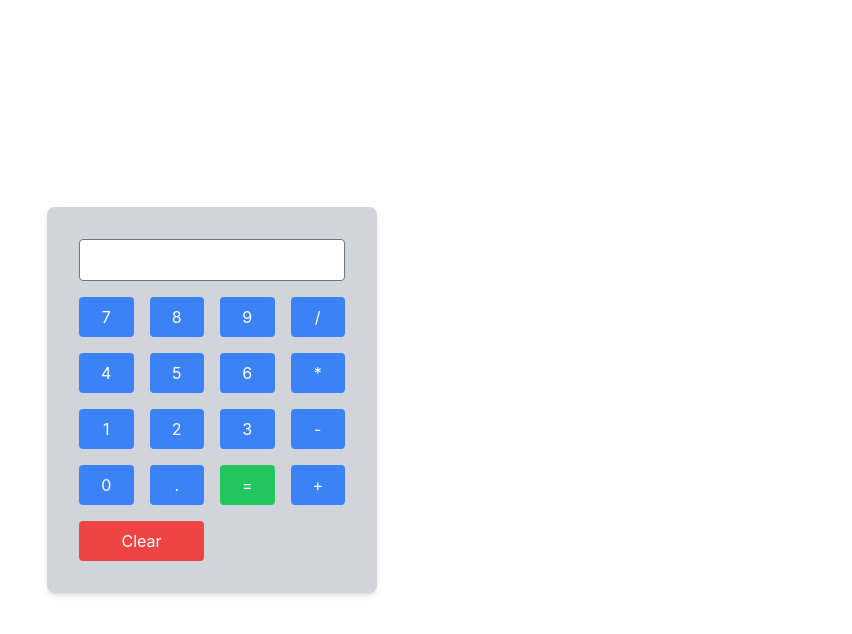
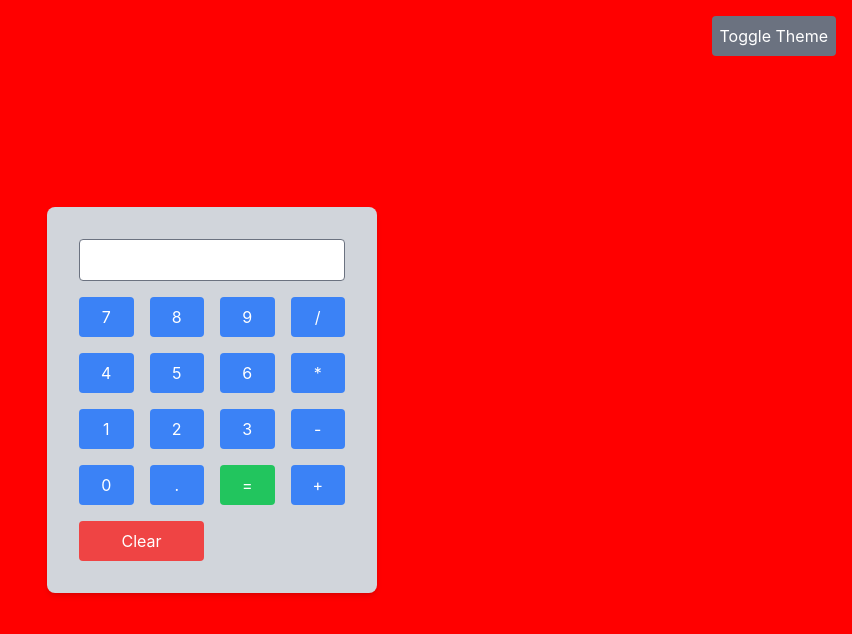
Before and after one commit to mehmetbacik/calculator-app, a React (Create React App) app: page / in a window 1280 px wide. Shown: the top 634 px of the page, without its empty margins (428-1280 px from the left). Built offline with nearby package versions, Linux system fonts and the light colour scheme.

Commit message:
Update
Updated for Calculator.

```diff
--- a/src/components/Calculator/Calculator.css
+++ b/src/components/Calculator/Calculator.css
@@ -0,0 +1,11 @@
+.theme1 {
+    background-color: red;
+}
+
+.theme2 {
+    background-color: green;
+}
+
+.theme3 {
+    background-color: blue;
+}
--- a/src/components/Calculator/Calculator.tsx
+++ b/src/components/Calculator/Calculator.tsx
@@ -3,6 +3,7 @@ import './Calculator.css';
 
 const Calculator: React.FC = () => {
   const [input, setInput] = useState<string>('');
+  const [theme, setTheme] = useState<string>('theme1'); // Başlangıç teması
 
   const handleButtonClick = (value: string) => {
     setInput((prevInput) => prevInput + value);
@@ -20,8 +21,37 @@ const Calculator: React.FC = () => {
     setInput('');
   };
 
+  const toggleTheme = () => {
+    switch (theme) {
+      case 'theme1':
+        setTheme('theme2');
+        break;
+      case 'theme2':
+        setTheme('theme3');
+        break;
+      case 'theme3':
+        setTheme('theme1');
+        break;
+      default:
+        break;
+    }
+  };
+
+  const getThemeClassName = () => {
+    switch (theme) {
+      case 'theme1':
+        return 'theme1';
+      case 'theme2':
+        return 'theme2';
+      case 'theme3':
+        return 'theme3';
+      default:
+        return '';
+    }
+  };
+
   return (
-    <div className="flex justify-center items-center h-screen">
+    <div className={`flex justify-center items-center h-screen ${getThemeClassName()}`}>
       <div className="bg-gray-300 p-8 rounded-lg shadow-md">
         <div className="mb-4">
           <input
@@ -36,7 +66,7 @@ const Calculator: React.FC = () => {
             <button
               key={button}
               onClick={() => handleButtonClick(button)}
-              className="p-2 bg-blue-500 text-white rounded"
+              className={`p-2 ${button === '=' ? 'bg-green-500' : 'bg-blue-500'} text-white rounded`}
             >
               {button}
             </button>
@@ -45,7 +75,7 @@ const Calculator: React.FC = () => {
             <button
               key={button}
               onClick={() => handleButtonClick(button)}
-              className="p-2 bg-blue-500 text-white rounded"
+              className={`p-2 ${button === '=' ? 'bg-green-500' : 'bg-blue-500'} text-white rounded`}
             >
               {button}
             </button>
@@ -54,7 +84,7 @@ const Calculator: React.FC = () => {
             <button
               key={button}
               onClick={() => handleButtonClick(button)}
-              className="p-2 bg-blue-500 text-white rounded"
+              className={`p-2 ${button === '=' ? 'bg-green-500' : 'bg-blue-500'} text-white rounded`}
             >
               {button}
             </button>
@@ -68,13 +98,15 @@ const Calculator: React.FC = () => {
               {button}
             </button>
           ))}
-          <button
-            onClick={handleClear}
-            className="p-2 bg-red-500 text-white rounded col-span-2"
-          >
+          <button onClick={handleClear} className="p-2 bg-red-500 text-white rounded col-span-2">
             Clear
           </button>
         </div>
+      </div>
+      <div className="absolute top-4 right-4">
+        <button onClick={toggleTheme} className="p-2 bg-gray-500 text-white rounded">
+          Toggle Theme
+        </button>
       </div>
     </div>
   );
```
